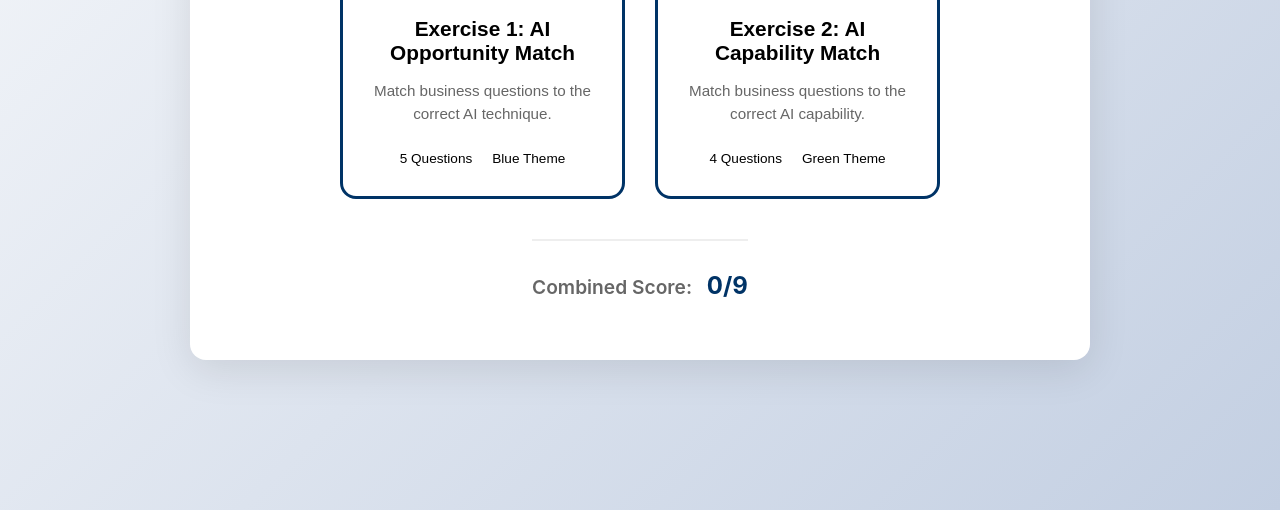
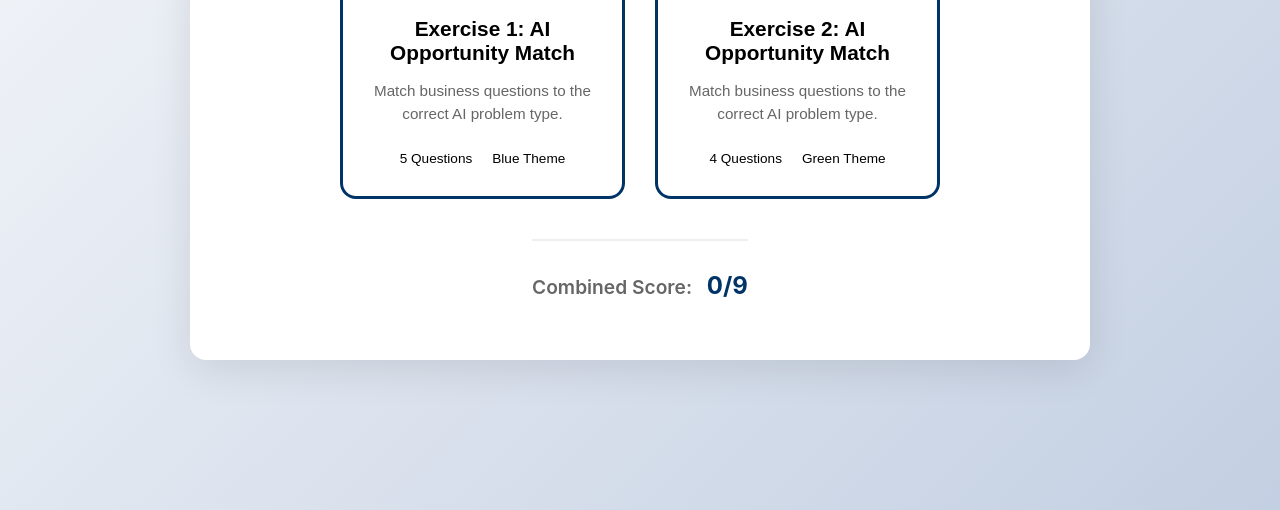
Before and after one commit to ohguitar58/dimp-ai-training, a plain HTML site: page index.html in a window 1280 px wide. Shown: the part 290-800 px from the top of the page. Drawn offline with Linux system fonts and the light colour scheme.

Commit message:
Match game descriptions

```diff
--- a/index.html
+++ b/index.html
@@ -18,7 +18,7 @@
                 <button class="exercise-card" data-exercise="exercise1">
                     <div class="exercise-icon">🔵</div>
                     <h3>Exercise 1: AI Opportunity Match</h3>
-                    <p>Match business questions to the correct AI technique.</p>
+                    <p>Match business questions to the correct AI problem type.</p>
                     <div class="exercise-stats">
                         <span>5 Questions</span>
                         <span>Blue Theme</span>
@@ -26,8 +26,8 @@
                 </button>
                 <button class="exercise-card" data-exercise="exercise2">
                     <div class="exercise-icon">🟢</div>
-                    <h3>Exercise 2: AI Capability Match</h3>
-                    <p>Match business questions to the correct AI capability.</p>
+                    <h3>Exercise 2: AI Opportunity Match</h3>
+                    <p>Match business questions to the correct AI problem type.</p>
                     <div class="exercise-stats">
                         <span>4 Questions</span>
                         <span>Green Theme</span>
```
